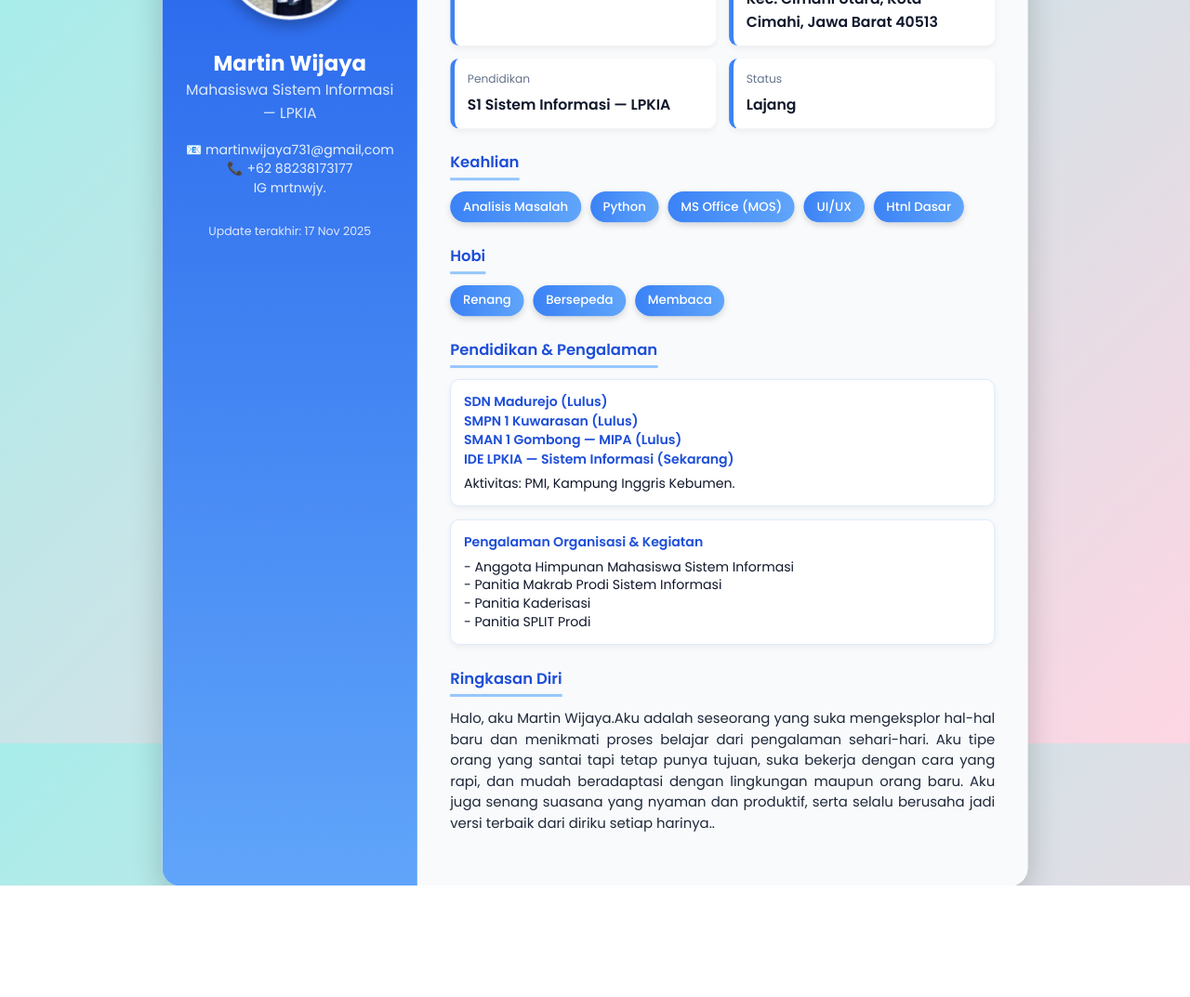
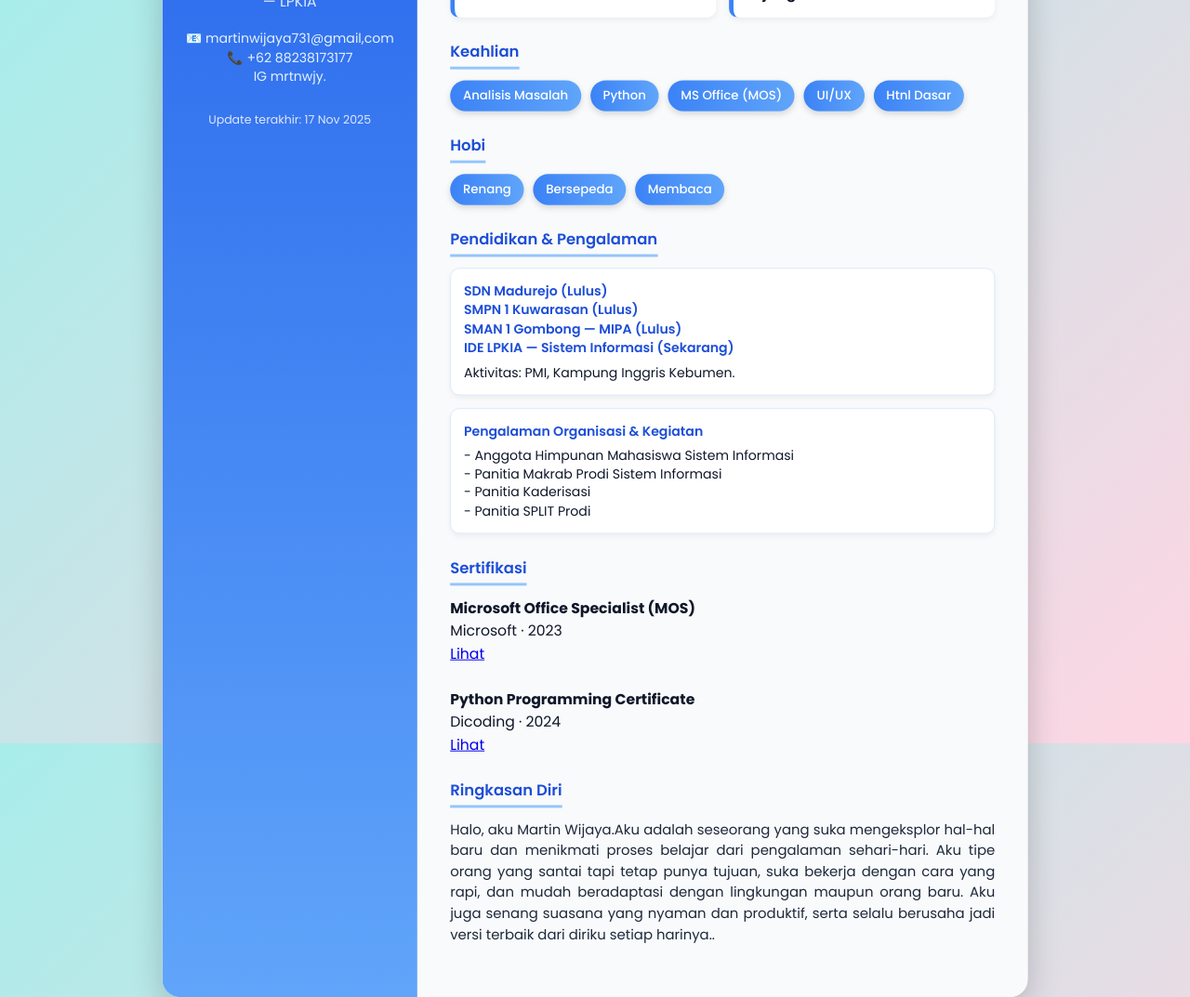
Before and after one commit to 240514100-stack/about-martinnn, a plain HTML site: page UTS/Uts_Web Progaming Fundamental.html in a window 1280 px wide. Shown: the whole page at 93% size. Before the commit the page ends 953 px from the top, so only its background shows below. Drawn offline with Linux system fonts and the light colour scheme.

Commit message:
Update Uts_Web Progaming Fundamental.html

```diff
--- a/UTS/Uts_Web Progaming Fundamental.html
+++ b/UTS/Uts_Web Progaming Fundamental.html
@@ -216,7 +216,23 @@
           </div>
         </div>
       </div>
+<div class="section">
+  <h2>Sertifikasi</h2>
 
+  <div>
+    <div>
+      <strong>Microsoft Office Specialist (MOS)</strong><br>
+      <span>Microsoft · 2023</span><br>
+      <a href="#">Lihat</a>
+    </div>
+    <br>
+    <div>
+      <strong>Python Programming Certificate</strong><br>
+      <span>Dicoding · 2024</span><br>
+      <a href="#">Lihat</a>
+    </div>
+  </div>
+</div>
       <div class="section">
         <h2>Ringkasan Diri</h2>
         <p>Halo, aku Martin Wijaya.Aku adalah seseorang yang suka mengeksplor hal-hal baru dan menikmati proses belajar dari pengalaman sehari-hari. Aku tipe orang yang santai tapi tetap punya tujuan, suka bekerja dengan cara yang rapi, dan mudah beradaptasi dengan lingkungan maupun orang baru. Aku juga senang suasana yang nyaman dan produktif, serta selalu berusaha jadi versi terbaik dari diriku setiap harinya..</p>
@@ -224,4 +240,5 @@
     </section>
   </article>
 </body>
+
 </html>
```
